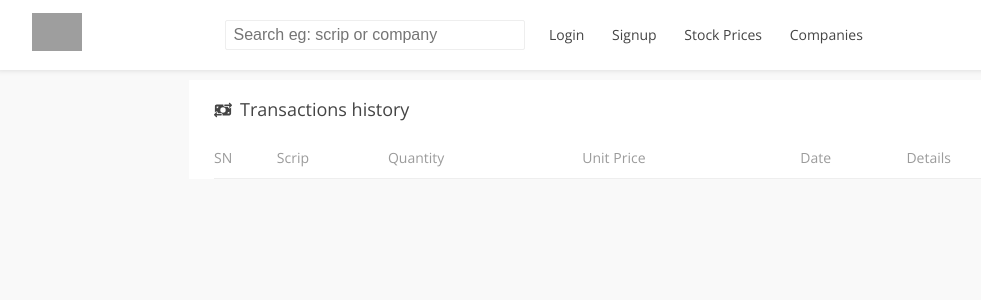
After one commit to bixash/NEPSE-Stock-Portfolio-Tracker, a Python web app: template resources/templates/history.html in a window 1280 px wide. The commit adds this page. Shown: the top 300 px of the page, without its empty margins (3-984 px from the left). Run offline with Jinja, Linux system fonts and the light colour scheme; the template is opened without the code that fills it, so the values that code supplies are empty; grey boxes are pictures that could not be loaded.

Commit message:
transaction-history

```diff
--- a/portfoliotracker/repo/transaction_repo.py
+++ b/portfoliotracker/repo/transaction_repo.py
@@ -21,7 +21,7 @@ class TransactionRepo:
 
     def retrieve_all_transaction(self, user: User):
         cur = self.db.get_connection()
-        cur.execute("SELECT scrip, transaction_date, credit_quantity, debit_quantity, balance_after_transaction,  unit_price, history_description from transactions where uid = ? ",(user.user_id,))
+        cur.execute("SELECT scrip, transaction_date, credit_quantity, debit_quantity, balance_after_transaction,  history_description, unit_price from transactions where uid = ? ",(user.user_id,))
         return cur.fetchall()
 
     def retrieve_stock_transaction(self, user: User, stock: str):
--- /dev/null
+++ b/resources/static/css/history.css
@@ -0,0 +1,55 @@
+.transactions-block {
+  /* background-color: aqua; */
+  display: flex;
+  flex-direction: column;
+  align-items: center;
+  /* width: fit-content; */
+  margin: 0 auto;
+  width: 100%;
+}
+
+.transactions-head {
+  margin: 0;
+  width: 70%;
+  background-color: white;
+  /* padding: 15px 0 0 15px; */
+  padding: 15px 25px;
+  margin-top: 10px;
+  display: flex;
+  align-items: center;
+}
+.transactions-head svg {
+  width: 18px;
+  height: 18px;
+}
+
+.transactions-head-title {
+  font-size: 18px;
+  margin-left: 8px;
+}
+
+.transactions-body {
+  padding: 0 25px;
+  width: 70%;
+  background-color: white;
+}
+
+.transactions-body table {
+  padding: 0 25px;
+  width: 100%;
+  font-size: 14px;
+  border-collapse: collapse;
+}
+
+.transactions-body table th,
+.transactions-body table td {
+  border-bottom: 1px solid var(--color-border-default);
+  text-align: left;
+  padding: 8px 0;
+  font-size: 14px;
+}
+
+.transactions-body table th span {
+  color: var(--color-text-1);
+  font-weight: 400;
+}
--- a/resources/static/css/index.css
+++ b/resources/static/css/index.css
@@ -54,6 +54,26 @@ img {
   width: 50px;
   height: auto;
 }
+
+/* global css */
+.text-red{
+  color: var(--color-text-5);
+}
+.text-green {
+  color: var(--color-text-8);
+}
+
+ table th, table td {
+  border-bottom: 1px solid var(--color-border-default);
+  text-align: left;
+  font-size: 14px;
+}
+
+ table th span {
+  color:var(--color-text-1);
+  font-weight: 400;
+}
+
 
 .header {
   background-color: white;
--- /dev/null
+++ b/resources/templates/history.html
@@ -0,0 +1,63 @@
+{% extends "index.html" %}
+{% block title %}Transactions history {% endblock %}
+{% block link %} <link href="../static/css/history.css" rel="stylesheet" /> {% endblock %}
+{% block content %}
+<div class="transactions-block">
+  <div class="transactions-head">
+
+    <svg xmlns="http://www.w3.org/2000/svg" viewBox="0 0 640 512">
+      <!--! Font Awesome Pro 6.4.2 by @fontawesome - https://fontawesome.com License - https://fontawesome.com/license (Commercial License) Copyright 2023 Fonticons, Inc. -->
+      <path
+        d="M535 41c-9.4-9.4-9.4-24.6 0-33.9s24.6-9.4 33.9 0l64 64c4.5 4.5 7 10.6 7 17s-2.5 12.5-7 17l-64 64c-9.4 9.4-24.6 9.4-33.9 0s-9.4-24.6 0-33.9l23-23L384 112c-13.3 0-24-10.7-24-24s10.7-24 24-24l174.1 0L535 41zM105 377l-23 23L256 400c13.3 0 24 10.7 24 24s-10.7 24-24 24L81.9 448l23 23c9.4 9.4 9.4 24.6 0 33.9s-24.6 9.4-33.9 0L7 441c-4.5-4.5-7-10.6-7-17s2.5-12.5 7-17l64-64c9.4-9.4 24.6-9.4 33.9 0s9.4 24.6 0 33.9zM96 64H337.9c-3.7 7.2-5.9 15.3-5.9 24c0 28.7 23.3 52 52 52l117.4 0c-4 17 .6 35.5 13.8 48.8c20.3 20.3 53.2 20.3 73.5 0L608 169.5V384c0 35.3-28.7 64-64 64H302.1c3.7-7.2 5.9-15.3 5.9-24c0-28.7-23.3-52-52-52l-117.4 0c4-17-.6-35.5-13.8-48.8c-20.3-20.3-53.2-20.3-73.5 0L32 342.5V128c0-35.3 28.7-64 64-64zm64 64H96v64c35.3 0 64-28.7 64-64zM544 320c-35.3 0-64 28.7-64 64h64V320zM320 352a96 96 0 1 0 0-192 96 96 0 1 0 0 192z"
+        fill="currentColor"
+      />
+    </svg>
+    <span class="transactions-head-title">Transactions history</span>
+  </div>
+
+  <div class="transactions-body">
+    <table class="table">
+      <tr class="table-head">
+        <th class="cols"><span>SN</span></th>
+        <th class="cols"><span>Scrip</span></th>
+        <th class="cols"><span>Quantity</span></th>
+        <th class="cols"><span>Unit Price</span></th>
+        <th class="cols"><span>Date</span></th>
+        <th class="cols"><span>Details</span></th>
+      </tr>
+
+      {% for item in all_transactions%}
+      <tr class="tbody">
+          {% set quantity = item['credit_quantity']-item['debit_quantity'] %}
+
+          <td class="cols"><span>{{loop.index}}</span></td>
+
+          <td class="cols"><span>{{item['scrip']}}</span></td>
+
+          {% if quantity > 0 %}
+          <td class="cols"><span class="text-green">{{quantity|abs}}</span></td>
+          {% else %}
+          <td class="cols"><span class="text-red">{{quantity|abs}}</span></td>
+          {% endif%}
+          <td class="cols"><span>{{item['unit_price']}}</span></td>
+          <td class="cols"><span>{{item['transaction_date']}}</span></td>
+          <td class="cols"><span>{{item['history_description']}}</span></td>
+
+        </tr>
+        {% endfor%}
+
+
+    </table>
+  </div>
+</div>
+
+
+
+
+
+
+
+
+
+
+{% endblock%}
--- a/resources/templates/index.html
+++ b/resources/templates/index.html
@@ -81,7 +81,7 @@
             </span>
               <div class="profile-options" id ="profile-options">
                 <a href="#" class="profile">Profile</a>
-                <a href="#" class="profile">Settings</a>
+                <a href="/upload" class="upload">Upload</a>
                 <a href="/auth/logout" class="logout">Logout</a>
 
 
```
Also changed, not shown: portfoliotracker/api/transaction_router.py (+4 -3 lines), portfoliotracker/service/transaction_service.py (+11 -1 lines), portfoliotracker/utils/methods.py (+14 -0 lines), resources/static/css/holdings.css (+8 -28 lines), resources/static/css/portfolio.css (+9 -36 lines), resources/templates/holdings.html (+16 -17 lines), resources/templates/portfolio.html (+15 -15 lines), resources/templates/show_history.html (deleted, +0 -42 lines).
